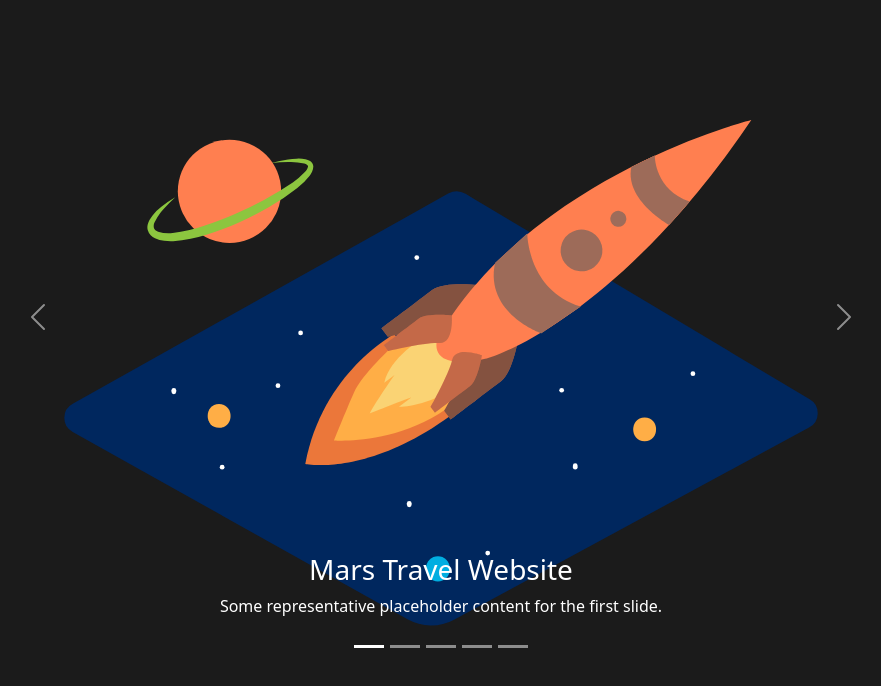
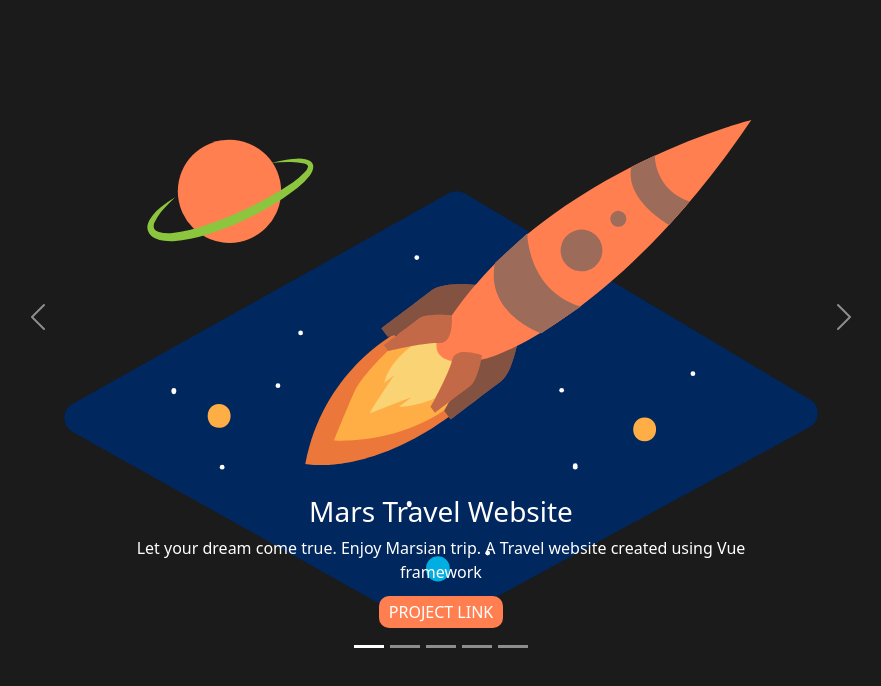
Before and after one commit to JCciasico/My-Portfolio, a Vue app: page / in a window 1280 px wide. Both pictures are taken after a click on the button 568 px from the left and 3591 px from the top of the page. Shown: the part 2945-3631 px from the top of the page, without its empty margins (199-1080 px from the left). Built offline with nearby package versions, Linux system fonts and the light colour scheme; a web font is replaced by a local one; what vue-scroll-reveal would draw is missing.

Commit message:
chore: added project link

```diff
--- a/src/components/PortfolioSection.vue
+++ b/src/components/PortfolioSection.vue
@@ -22,37 +22,42 @@
                     <div class="carousel-inner" style="border-radius: 20px;">
                         <div class="carousel-item active" data-bs-interval="3000">
                             <img src="../assets/Rocket Launch _Isometric.svg" class="d-block w-100 h-70" alt="...">
-                            <div class="carousel-caption d-md-block">
+                            <div class="carousel-caption d-md-block" style="margin-bottom:10px;">
                                 <h3>Mars Travel Website</h3>
-                                <p>Some representative placeholder content for the first slide.</p>
+                                <p>Let your dream come true. Enjoy Marsian trip. A Travel website created using Vue framework</p>
+                                <a href="#" id="link">PROJECT LINK</a>
                             </div>
                         </div>
                         <div class="carousel-item" data-bs-interval="3000">
                             <img src="../assets/Road trip_Isometric.svg" class="d-block w-100 h-70" alt="...">
-                            <div class="carousel-caption d-md-block">
+                            <div class="carousel-caption d-md-block" style="margin-bottom:10px;">
                                 <h3>Car Rental Website</h3>
-                                <p>Some representative placeholder content for the second slide.</p>
+                                <p>Need a ride? choose your comfortable car. A Car rental website created using Vue framework</p>
+                                <a href="#" id="link">PROJECT LINK</a>
                             </div>
                         </div>
                         <div class="carousel-item" data-bs-interval="3000">
                             <img src="../assets/Polaroid_Isometric.svg" class="d-block w-100 h-70" alt="...">
-                            <div class="carousel-caption d-md-block">
+                            <div class="carousel-caption d-md-block" style="margin-bottom:10px;">
                                 <h3>Photographer Website</h3>
-                                <p>Some representative placeholder content for the third slide.</p>
+                                <p>A creative portfolio for photographer. A Photographer portfolio created using Vue framework</p>
+                                <a href="#" id="link">PROJECT LINK</a>
                             </div>
                         </div>
                         <div class="carousel-item" data-bs-interval="3000">
                             <img src="../assets/Data storage_Outline.svg" class="d-block w-100 h-70" alt="...">
-                            <div class="carousel-caption d-md-block">
+                            <div class="carousel-caption d-md-block" style="margin-bottom:10px;">
                                 <h3>Inventory System</h3>
-                                <p>Some representative placeholder content for the fourth slide.</p>
+                                <p>Inventories can be managed, but people must be led. "Ross Perot". An Inventory System created using PHP</p>
+                                <a href="#" id="link">PROJECT LINK</a>
                             </div>
                         </div>
                         <div class="carousel-item" data-bs-interval="3000">
                             <img src="../assets/Order Confirmation_Isometric.svg" class="d-block w-100 h-70" alt="...">
-                            <div class="carousel-caption d-md-block">
+                            <div class="carousel-caption d-md-block" style="margin-bottom:10px;">
                                 <h3>Ordering System</h3>
-                                <p>Some representative placeholder content for the fifth slide.</p>
+                                <p>Don’t starve, just order. An Ordering System created using PHP</p>
+                                <a href="#" id="link">PROJECT LINK</a>
                             </div>
                         </div>
                     </div>
@@ -114,6 +119,17 @@ export default {
     padding-left: 5rem;
     padding-right: 5rem;
 }
+#link{
+    background-color: #ff7f50;
+    padding: 5px 10px;
+    text-decoration: none;
+    border-radius: 10px;
+    color: white;
+}
+#link:hover{
+    background-color: white;
+    color: #ff7f50;;
+}
 @media(max-width:1000px){
     .carousel-body{
     padding-top:1rem;
@@ -142,7 +158,7 @@ export default {
 
     }
     h3{
-        font-size: 0.8rem;
+        font-size: 1rem;
     }
     p{
         font-size: 0.7rem;
@@ -150,5 +166,8 @@ export default {
     .carousel-body{
     padding: 0;
     }
+    #link{
+        font-size: 0.7rem;
+    }
 }
 </style>
```
